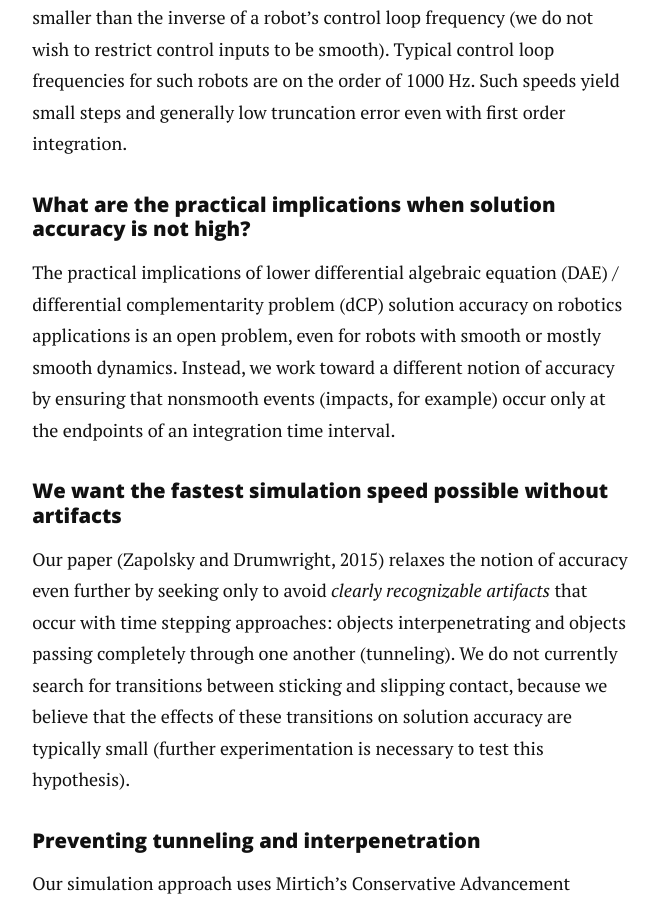
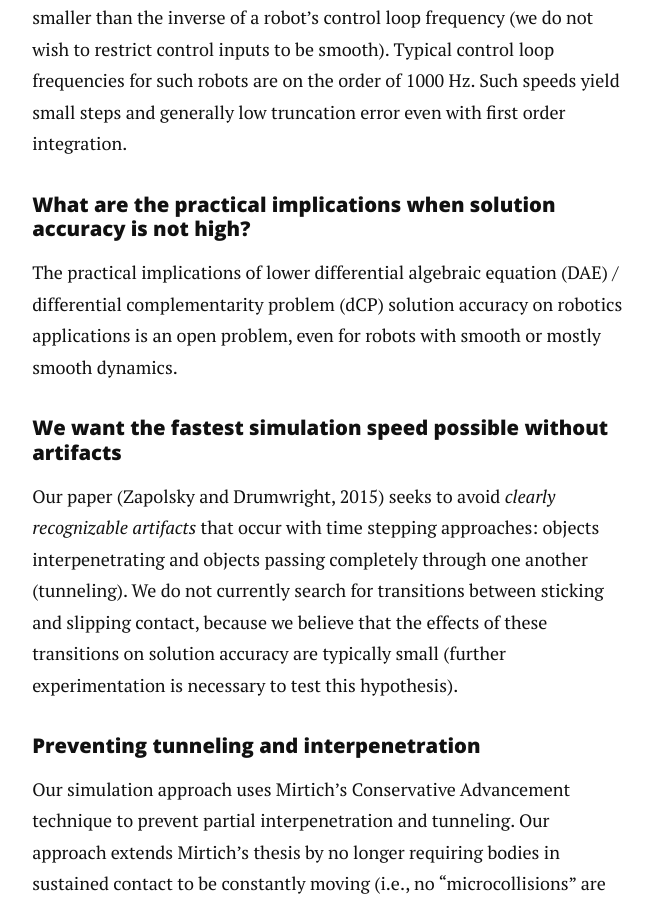
Before and after one commit to PositronicsLab/positronicslab.github.io, a Jekyll site: the page built from _posts/2015-10-18-adaptive-integration.markdown, in a window 1280 px wide and 900 px high, scrolled down 1451 px. Shown: the whole window, without its empty margins (310-968 px from the left). Built offline with Jekyll 4.4.1, drawn with Linux system fonts in a browser that asks for light colours; nearby versions of some CDN libraries.

Commit message:
Updated adaptive integration stuff

```diff
--- a/_posts/2015-10-18-adaptive-integration.markdown
+++ b/_posts/2015-10-18-adaptive-integration.markdown
@@ -23,11 +23,11 @@ Typical control loop frequencies for such robots are on the order of 1000 Hz. Su
 
 #### What are the practical implications when solution accuracy is not high?
 
-The practical implications of lower differential algebraic equation (DAE) / differential complementarity problem (dCP) solution accuracy on robotics applications is an open problem, even for robots with smooth or mostly smooth dynamics. Instead, we work toward a different notion of accuracy by ensuring that nonsmooth events (impacts, for example) occur only at the endpoints of an integration time interval.
+The practical implications of lower differential algebraic equation (DAE) / differential complementarity problem (dCP) solution accuracy on robotics applications is an open problem, even for robots with smooth or mostly smooth dynamics.
 
 #### We want the fastest simulation speed possible without artifacts
 
-Our paper (Zapolsky and Drumwright, 2015) relaxes the notion of accuracy even further by seeking only to avoid *clearly recognizable artifacts* that occur with time stepping approaches: objects interpenetrating and objects passing completely through one another (tunneling). We do not currently search for transitions between sticking and slipping contact, because we believe that the effects of these transitions on solution accuracy are typically small (further experimentation is necessary to test this hypothesis).
+Our paper (Zapolsky and Drumwright, 2015) seeks to avoid *clearly recognizable artifacts* that occur with time stepping approaches: objects interpenetrating and objects passing completely through one another (tunneling). We do not currently search for transitions between sticking and slipping contact, because we believe that the effects of these transitions on solution accuracy are typically small (further experimentation is necessary to test this hypothesis).
 
 #### Preventing tunneling and interpenetration
 
```
